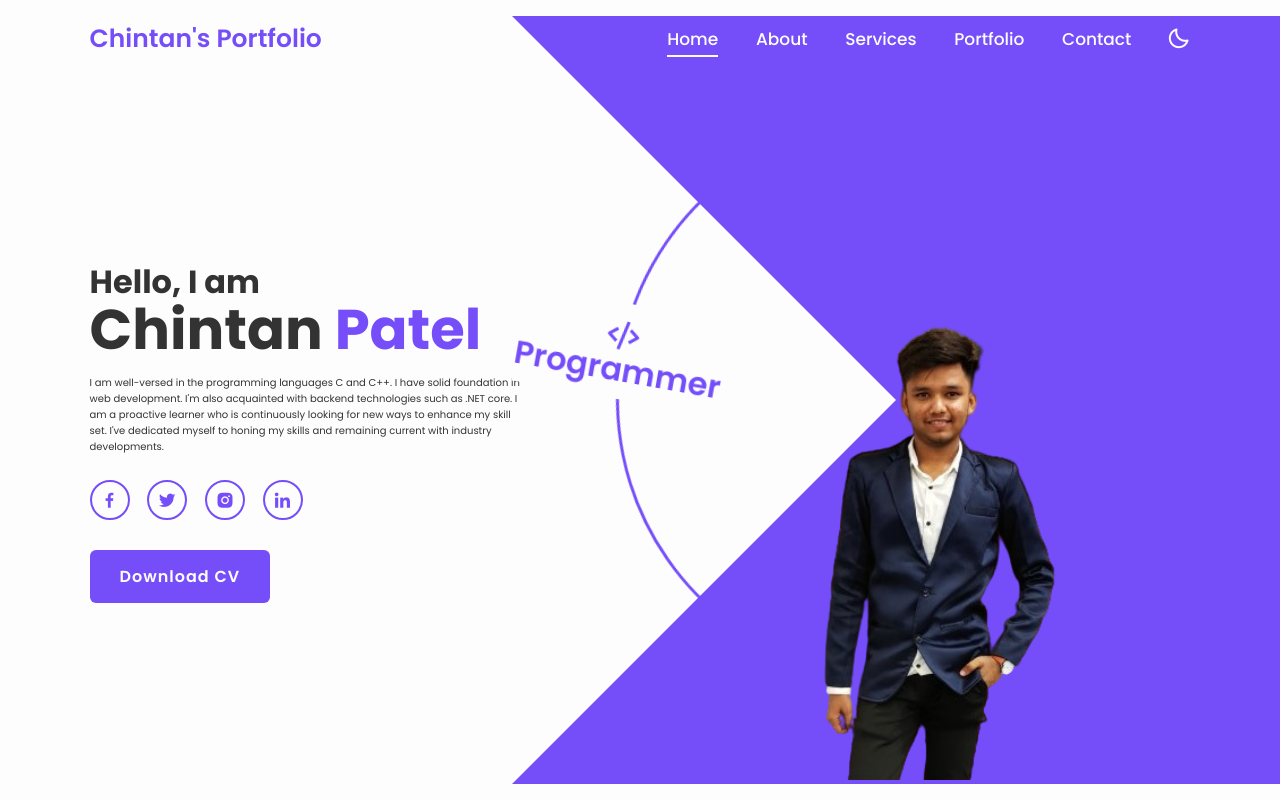
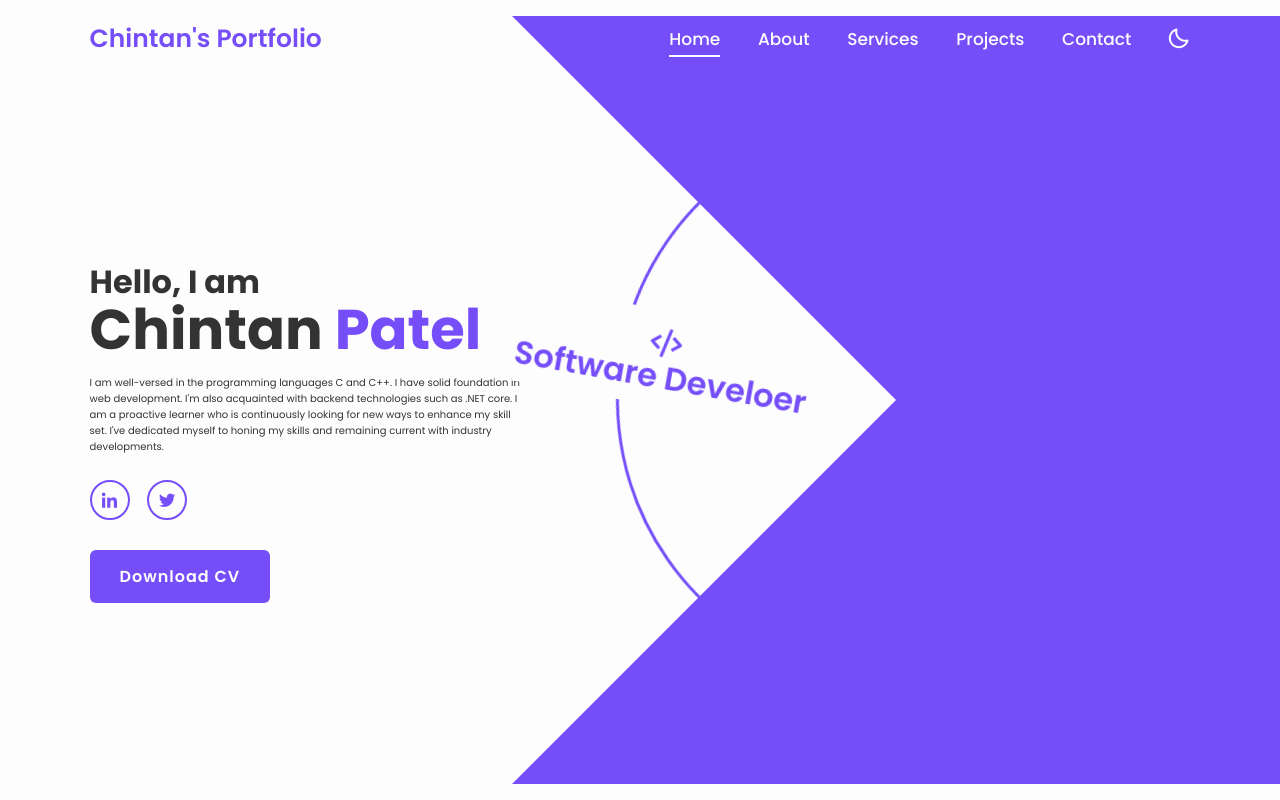
Before and after one commit to pchintan243/ChintanPatel, a plain HTML site: page index.html in a window 1280 px wide. Shown: the top 800 px of the page. Drawn offline with nearby package versions, Linux system fonts and the light colour scheme.

Commit message:
remove img and links added

```diff
--- a/index.html
+++ b/index.html
@@ -18,7 +18,7 @@
             <a href="#home" class="active">Home</a>
             <a href="#about">About</a>
             <a href="#services">Services</a>
-            <a href="#portfolio">Portfolio</a>
+            <a href="#portfolio">Projects</a>
             <a href="#contact">Contact</a>
         </nav>
 
@@ -40,38 +40,38 @@
                 I am a proactive learner who is continuously looking for new ways to enhance my skill set.
                 I've dedicated myself to honing my skills and remaining current with industry developments.</p>
             <div class="social-media">
-                <a href="#"><i class='bx bxl-facebook'></i></a>
-                <a href="#"><i class='bx bxl-twitter'></i></a>
-                <a href="#"><i class='bx bxl-instagram-alt'></i></a>
-                <a href="#"><i class='bx bxl-linkedin'></i></a>
+                <!-- <a href="https://www.facebook.com/profile.php?id=100019255755553" target="_blank"><i class='bx bxl-facebook'></i></a> -->
+                <a href="https://www.linkedin.com/in/pchintan243/" target="_blank"><i class='bx bxl-linkedin'></i></a>
+                <a href="https://x.com/pchintan243" target="_blank"><i class='bx bxl-twitter'></i></a>
+                <!-- <a href="https://www.instagram.com/___chintan___243" target="_blank"><i class='bx bxl-instagram-alt'></i></a> -->
             </div>
-            <a href="#" class="btn">Download CV</a>
+            <a href="https://drive.google.com/drive/folders/1Hqo4SINt3y--PEzMA1-O1zmtpOilukrO" class="btn" target="_blank">Download CV</a>
         </div>
 
         <div class="profession-container">
             <div class="profession-box">
                 <div class="profession" style="--i:0;">
                     <i class='bx bx-code-alt'></i>
-                    <h3>Web Developer</h3>
+                    <h3>Back-End Developer</h3>
                 </div>
                 <div class="profession" style="--i:1;">
                     <i class='bx bx-code-alt'></i>
-                    <h3>Dotnet Developer</h3>
+                    <h3>DSA</h3>
                 </div>
                 <div class="profession" style="--i:2;">
                     <i class='bx bx-code-alt'></i>
-                    <h3>Programmer</h3>
+                    <h3>Software Develoer</h3>
                 </div>
                 <div class="profession" style="--i:3;">
                     <i class='bx bx-code-alt'></i>
-                    <h3>Front-end Developer</h3>
+                    <h3>Java Developer</h3>
                 </div>
                 <div class="circle"></div>
             </div>
             <div class="overlay"></div>
         </div>
         <div class="home-img">
-            <img src="images/bg-remove1-removebg-preview.png" alt="">
+            <!-- <img src="images/bg-remove1-removebg-preview.png" alt=""> -->
         </div>
     </section>
 
@@ -80,7 +80,7 @@
 
     <section class="about" id="about">
         <div class="about-img">
-            <img src="images/bg-remove1-removebg-preview.png" alt="">
+            <!-- <img src="images/bg-remove1-removebg-preview.png" alt=""> -->
         </div>
 
         <div class="about-content">
@@ -128,8 +128,6 @@
     </section>
 
     <!--    Portfolio Section -->
-
-
     <section class="portfolio" id="portfolio">
         <h2 class="heading">Latest <span>Project</span></h2>
         <div class="portfolio-container">
@@ -164,7 +162,6 @@
     </section>
 
     <!-- Contact Section -->
-
     <section class="contact" id="contact">
         <h2 class="heading">Contact <span>Me!</span></h2>
         <form action="#">
```
Also changed, not shown: images/bg-remove1-removebg-preview.png (deleted), images/bg-remove1.png (deleted).
